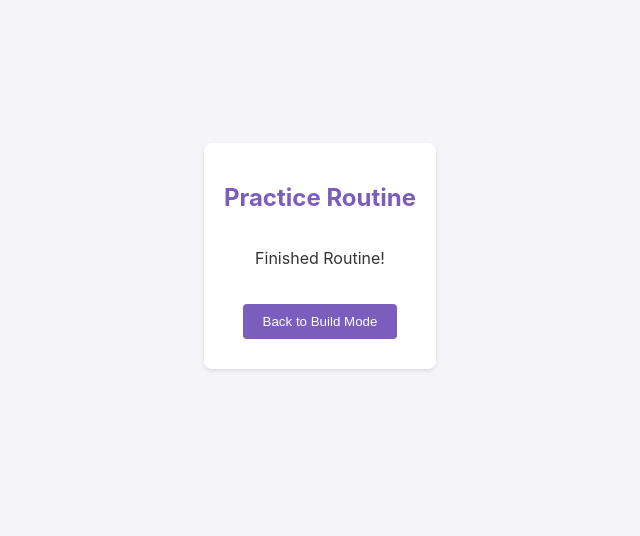
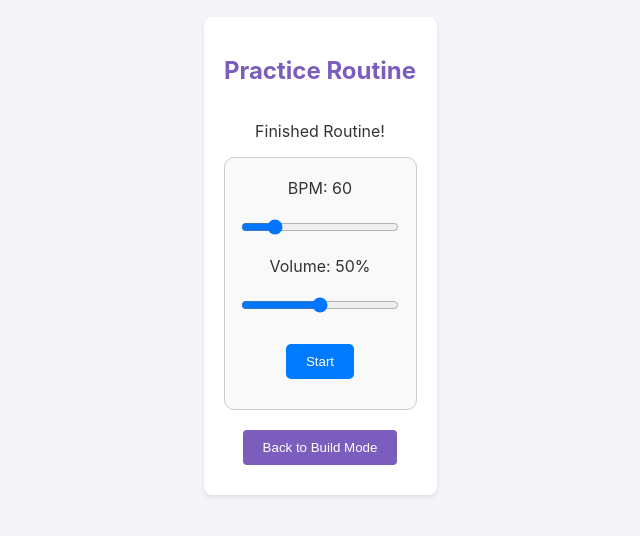
Before and after one commit to luketurnerdev/guitar-practice-app, a React (Create React App) app: page /playmode in a window 1280 px wide. Shown: the part 144-680 px from the top of the page, without its empty margins (320-960 px from the left). Built offline with nearby package versions, Linux system fonts and the light colour scheme; no server answers.

Commit message:
add metronome

```diff
--- /dev/null
+++ b/src/Metronome.js
@@ -0,0 +1,71 @@
+import React, { useState, useEffect } from 'react';
+import clickSound from './click.wav';
+
+const Metronome = () => {
+  const [bpm, setBpm] = useState(60);
+  const [playing, setPlaying] = useState(false);
+  const [volume, setVolume] = useState(50);
+  const [audioBuffer, setAudioBuffer] = useState(null);
+
+  // Load the audio sample
+  useEffect(() => {
+    const audioContext = new (window.AudioContext || window.webkitAudioContext)();
+    fetch(clickSound)
+      .then(response => response.arrayBuffer())
+      .then(arrayBuffer => audioContext.decodeAudioData(arrayBuffer))
+      .then(decodedAudio => setAudioBuffer(decodedAudio));
+  }, []);
+
+  // Function to play the click sound
+  const playClick = () => {
+    if (audioBuffer) {
+      const audioContext = new (window.AudioContext || window.webkitAudioContext)();
+      const sampleSource = audioContext.createBufferSource();
+      sampleSource.buffer = audioBuffer;
+      const gainNode = audioContext.createGain();
+      gainNode.gain.value = volume / 100;
+      sampleSource.connect(gainNode);
+      gainNode.connect(audioContext.destination);
+      sampleSource.start();
+    }
+  };
+
+  useEffect(() => {
+    if (playing) {
+      const interval = setInterval(() => {
+        playClick();
+      }, (60 / bpm) * 1000);
+      return () => clearInterval(interval);
+    }
+  }, [playing, bpm, volume, audioBuffer]);
+
+  const handleBpmChange = (e) => setBpm(e.target.value);
+  const handleVolumeChange = (e) => setVolume(e.target.value);
+  const togglePlay = () => setPlaying(!playing);
+
+  return (
+    <div className="metronome">
+      <div>BPM: {bpm}</div>
+      <input
+        type="range"
+        min="40"
+        max="200"
+        value={bpm}
+        onChange={handleBpmChange}
+      />
+      <div>Volume: {volume}%</div>
+      <input
+        type="range"
+        min="0"
+        max="100"
+        value={volume}
+        onChange={handleVolumeChange}
+      />
+      <button onClick={togglePlay}>
+        {playing ? 'Stop' : 'Start'}
+      </button>
+    </div>
+  );
+};
+
+export default Metronome;
--- a/src/PlayMode.js
+++ b/src/PlayMode.js
@@ -1,4 +1,5 @@
 import React, { useState, useEffect } from 'react';
+import Metronome from './Metronome';
 import { useLocation, useNavigate } from 'react-router-dom';
 import './PlayMode.css';
 
@@ -65,6 +66,7 @@ const PlayMode = () => {
       ) : (
         <p>Finished Routine!</p>
       )}
+      <Metronome />
       <button onClick={handleBack} className="play-mode-button">Back to Build Mode</button>
     </div>
   );
--- a/src/index.css
+++ b/src/index.css
@@ -32,3 +32,29 @@ button {
 button:hover {
   background-color: #6849a5; /* Slightly darker purple on hover */
 }
+.metronome {
+  display: flex;
+  flex-direction: column;
+  align-items: center;
+  padding: 20px;
+  border: 1px solid #ccc;
+  border-radius: 10px;
+  background-color: #f9f9f9;
+}
+
+.metronome input[type="range"] {
+  margin: 10px 0;
+}
+
+.metronome button {
+  padding: 10px 20px;
+  border: none;
+  border-radius: 5px;
+  background-color: #007bff;
+  color: white;
+  cursor: pointer;
+}
+
+.metronome button:hover {
+  background-color: #0056b3;
+}
```
Also changed, not shown: 1 other file (tests, documents, lock files or other folders).
